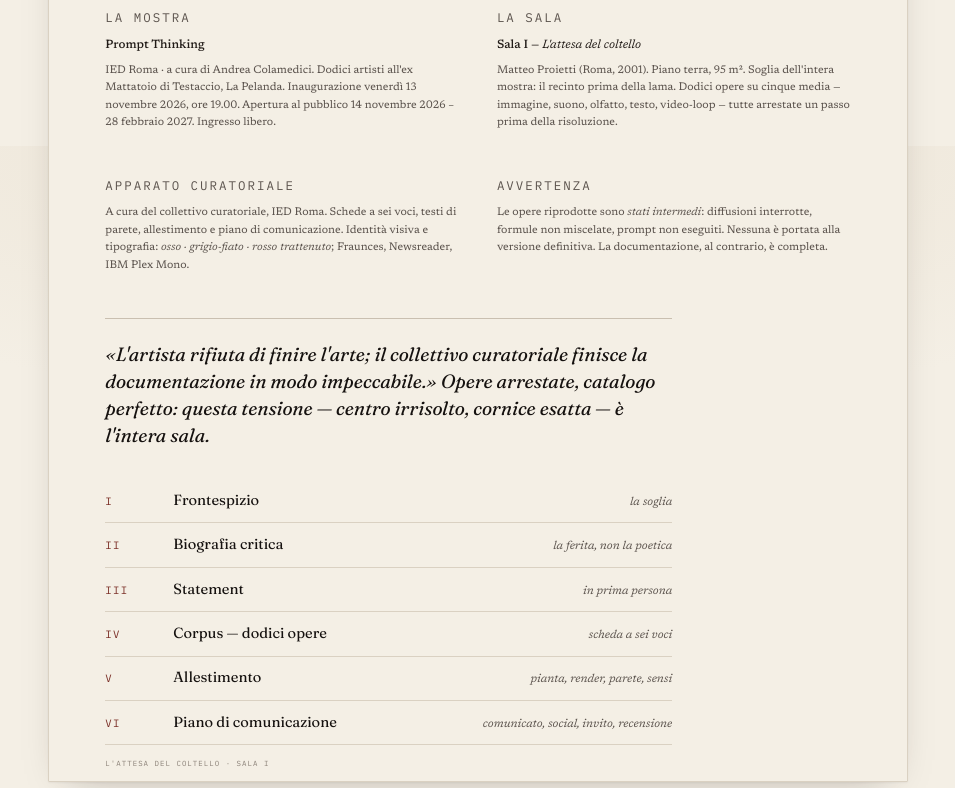
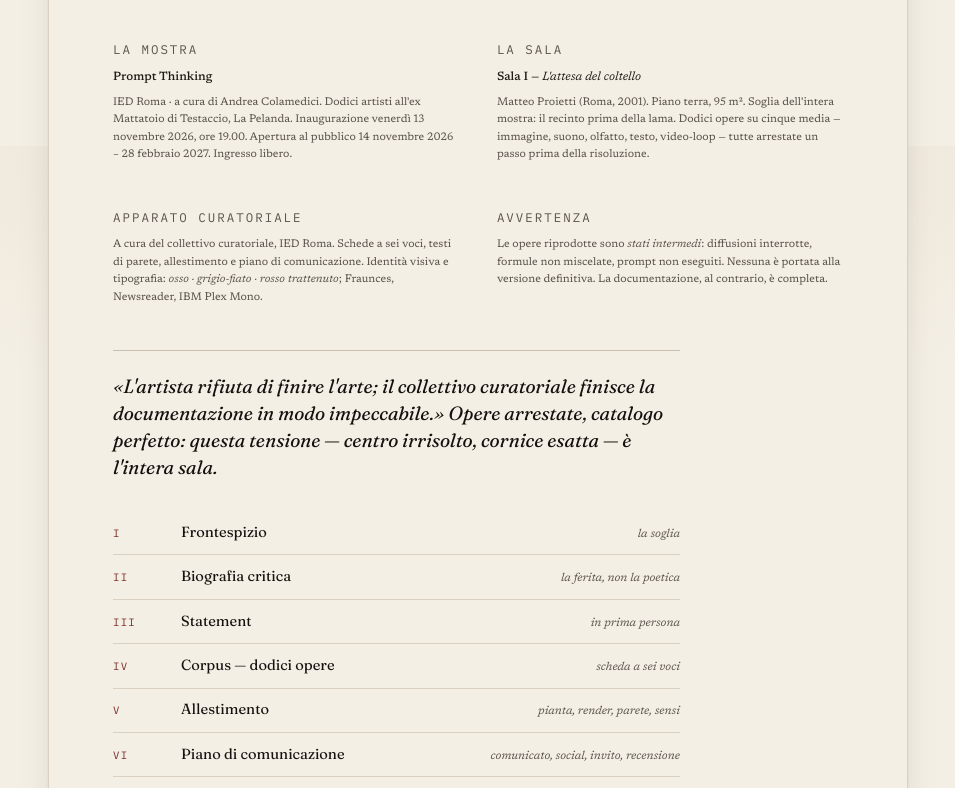
Before and after one commit to carlosanvoisin97-a11y/IED, a plain HTML site: page catalogo/catalogo.html in a window 1280 px wide. Shown: the part 1454-2242 px from the top of the page, without its empty margins (162-1117 px from the left). Drawn offline with Linux system fonts and the light colour scheme; a web font is replaced by a local one.

Commit message:
Catalogo: margini PDF puliti (revert @page) + container HTML schermo; deploy HTML (catalogo-omega-seven); link nei doc

```diff
--- a/catalogo/catalogo.css
+++ b/catalogo/catalogo.css
@@ -113,7 +113,7 @@ body{
 @media screen{
   body{
     /* fascia esterna ampia attorno alla pagina, mai a filo */
-    padding:48px clamp(20px,6vw,96px) 96px;
+    padding:64px clamp(24px,6vw,112px) 112px;
     background:
       radial-gradient(120% 60% at 50% 0%, #ECE4D6 0%, var(--paper) 55%) fixed;
   }
@@ -124,7 +124,7 @@ body{
     max-width:860px;
     margin-left:auto; margin-right:auto;
     background:var(--paper);
-    padding:30px clamp(22px,4.4vw,64px) 36px;
+    padding:40px clamp(30px,5vw,76px) 48px;
     box-shadow:0 1px 2px rgba(33,27,23,0.05), 0 14px 40px -22px rgba(33,27,23,0.35);
     border:1px solid var(--rule-soft);
     border-radius:1px;
@@ -133,7 +133,7 @@ body{
   body > section + section,
   body > section + article,
   body > article + article,
-  body > article + section{ margin-top:40px; }
+  body > article + section{ margin-top:56px; }
 
   /* il frontespizio resta full-bleed scuro, centrato come gli altri ma
      senza cornice chiara: è una pagina a sé */
@@ -150,14 +150,14 @@ body{
   body > section:not(.cover)::before,
   body > article::before{
     content:"Matteo Proietti · MMXXVI";
-    position:absolute; top:9px; right:clamp(22px,4.4vw,64px);
+    position:absolute; top:16px; right:clamp(30px,5vw,76px);
     font-family:var(--font-mono); font-size:7.6px; letter-spacing:0.16em;
     text-transform:uppercase; color:var(--breath-haze); pointer-events:none;
   }
   body > section:not(.cover)::after,
   body > article::after{
     content:"L'attesa del coltello · Sala I";
-    position:absolute; bottom:11px; left:clamp(22px,4.4vw,64px);
+    position:absolute; bottom:16px; left:clamp(30px,5vw,76px);
     font-family:var(--font-mono); font-size:7.4px; letter-spacing:0.14em;
     text-transform:uppercase; color:var(--text-faint); pointer-events:none;
   }
```
Also changed, not shown: FINAL_REPORT.md (+1 -1 lines), catalogo/index.html (added, +12 -0 lines), 2 other files.
